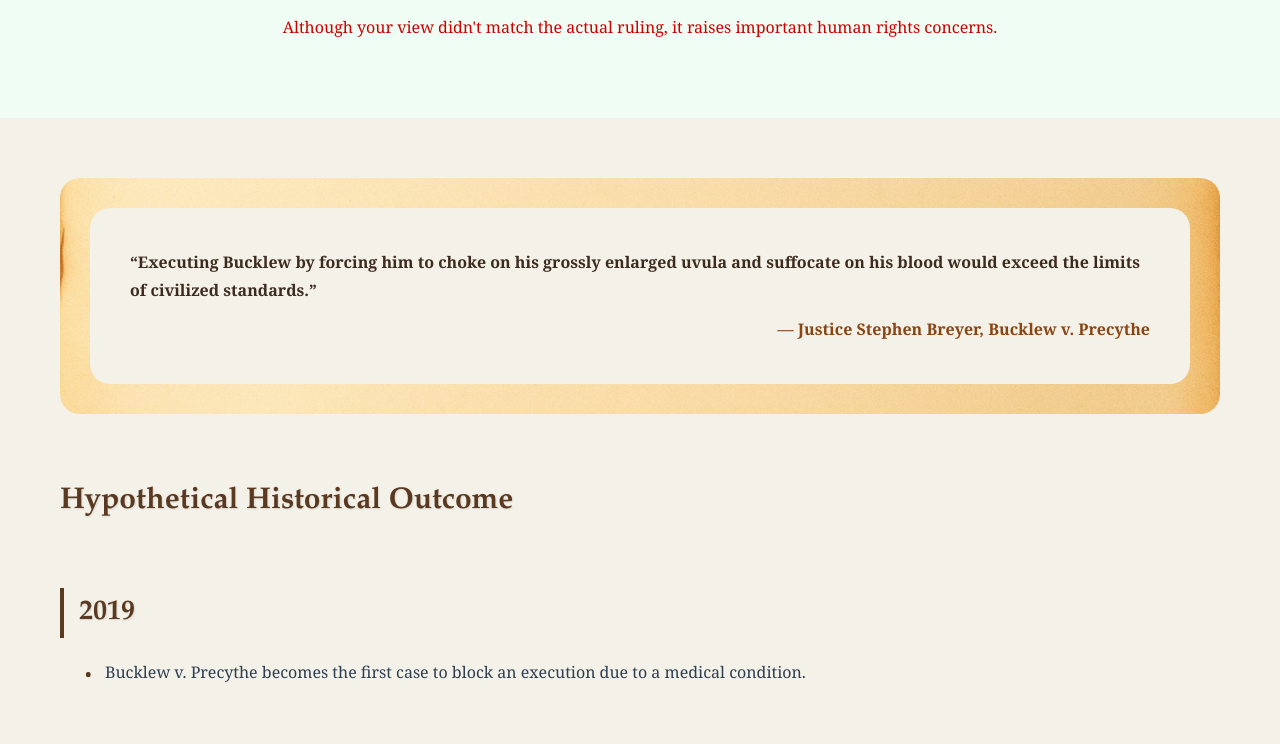
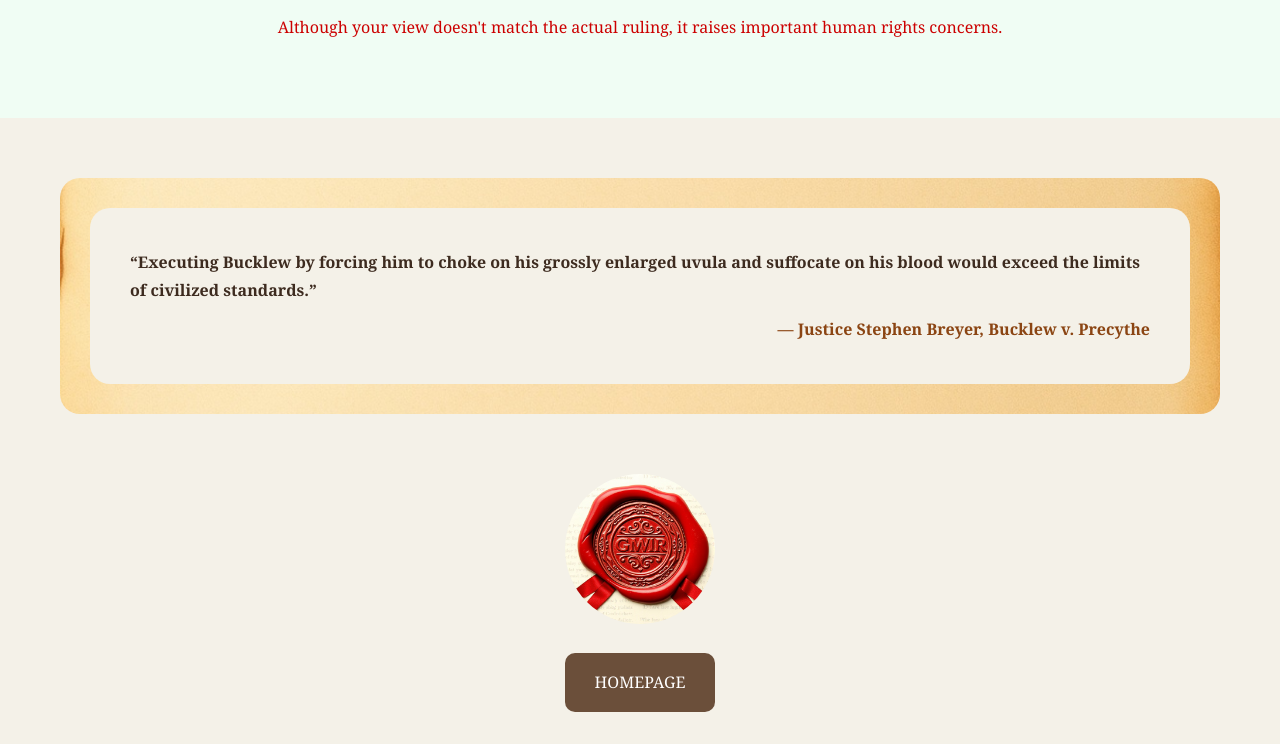
Before and after one commit to zwb299792/Bucklew-v.-Precythe-Timeline, a plain HTML site: page result2.html in a window 1280 px wide. Shown: the part 189-933 px from the top of the page. Drawn offline with Linux system fonts and the light colour scheme.

Commit message:
Add files via upload

```diff
--- a/result2.html
+++ b/result2.html
@@ -14,7 +14,7 @@
             <img src="./images/fail.png" alt="">
         </div>
         <h2 class="fail">Oppose Lethal Injection</h2>
-        <p class="fail">Although your view didn't match the actual ruling, it raises important human rights concerns.</p>
+        <p class="fail">Although your view doesn't match the actual ruling, it raises important human rights concerns.</p>
     </div>
 </div>
  <div class="header_center">
@@ -24,9 +24,11 @@
      </div>
  </div>
  <div class="header_bom">
-     <h2>Hypothetical Historical Outcome</h2>
+     <!-- <h2>Hypothetical Historical Outcome</h2> -->
     <div class="gs_M_t_c">
-        <section>
+
+
+        <!-- <section>
         <h2>2019</h2>
         <ul>
             <li>
@@ -49,7 +51,9 @@
                                 <strong>The ruling sparks nationwide reform. Some states abolish the death penalty and move closer to international human rights standards.</strong>
                             </li>
                         </ul>
-                        </section>
+                        </section> -->
+
+
                         <div class="return_M">
                                 <div class="zhang">
                                     <img src="./images/zhang.jpg" alt="">
```
Also changed, not shown: index.html (+1 -1 lines), result.html (+11 -6 lines).
